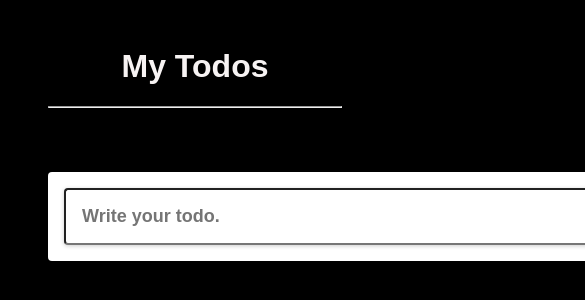
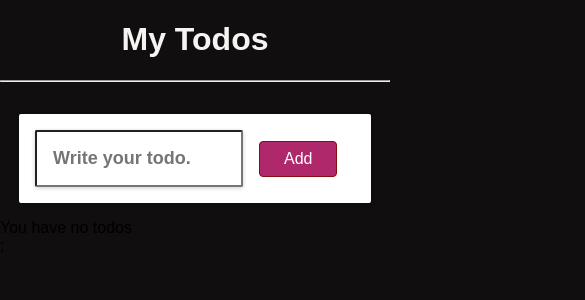
Before and after one commit to AKD-01/Todo-App, a React (Create React App) app: page / in a window 390 px wide. Shown: the top 300 px of the page, 585 px wide, since content can reach past the window. Built offline with nearby package versions, Linux system fonts and the light colour scheme; the HTML template or start-up script is replaced by a standard one.

Commit message:
Update index.css

```diff
--- a/src/index.css
+++ b/src/index.css
@@ -105,3 +105,51 @@ h2{
 hr {
   margin-bottom: 4rem;
 }
+.info {
+  margin-left: auto;
+  margin-right: auto;
+  margin-bottom: 1rem;
+  background-color: #e982b5;
+  border-radius: 4px;
+  box-shadow: 0 1px 4px rgba(0,0,0,0.2);
+  padding: 1rem;
+  width: 20rem;
+  color:black;
+  font-size: large;
+  font-style: inherit;
+  font-weight: bold;
+  text-align: center;
+}
+
+@media screen and (max-width:600px) {
+  body {
+    margin: auto;
+    background-color: rgba(15, 13, 13, 0.993);
+  }
+  hr {
+    margin-bottom: 2rem;
+  }
+  .card{
+    width: 22rem;
+  }
+  .modal {
+    border-radius: 2px;
+    width: 20rem;
+    left: calc(8%);
+    top: 40vh;
+  }
+  .form-data {
+    border-radius: 2px;
+    width: 22rem;
+    margin-bottom: 1rem;
+  }
+  .input-data {
+    border-radius: 2px;
+    width: 13rem;
+  }
+  .info {
+    background-color: #eb9dc4;
+    border-radius: 2px;
+    width: 16rem;
+  }
+}
```
